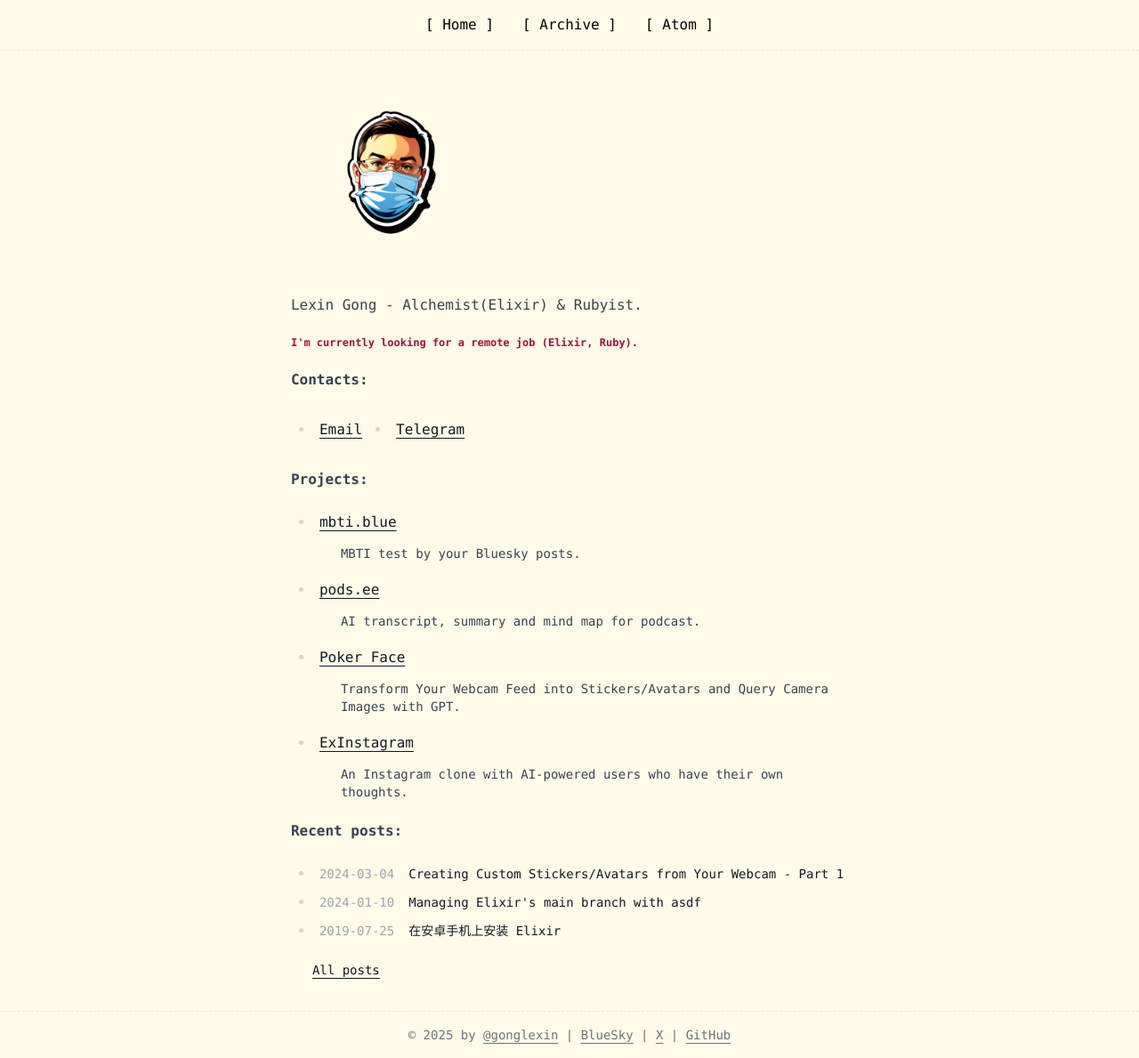
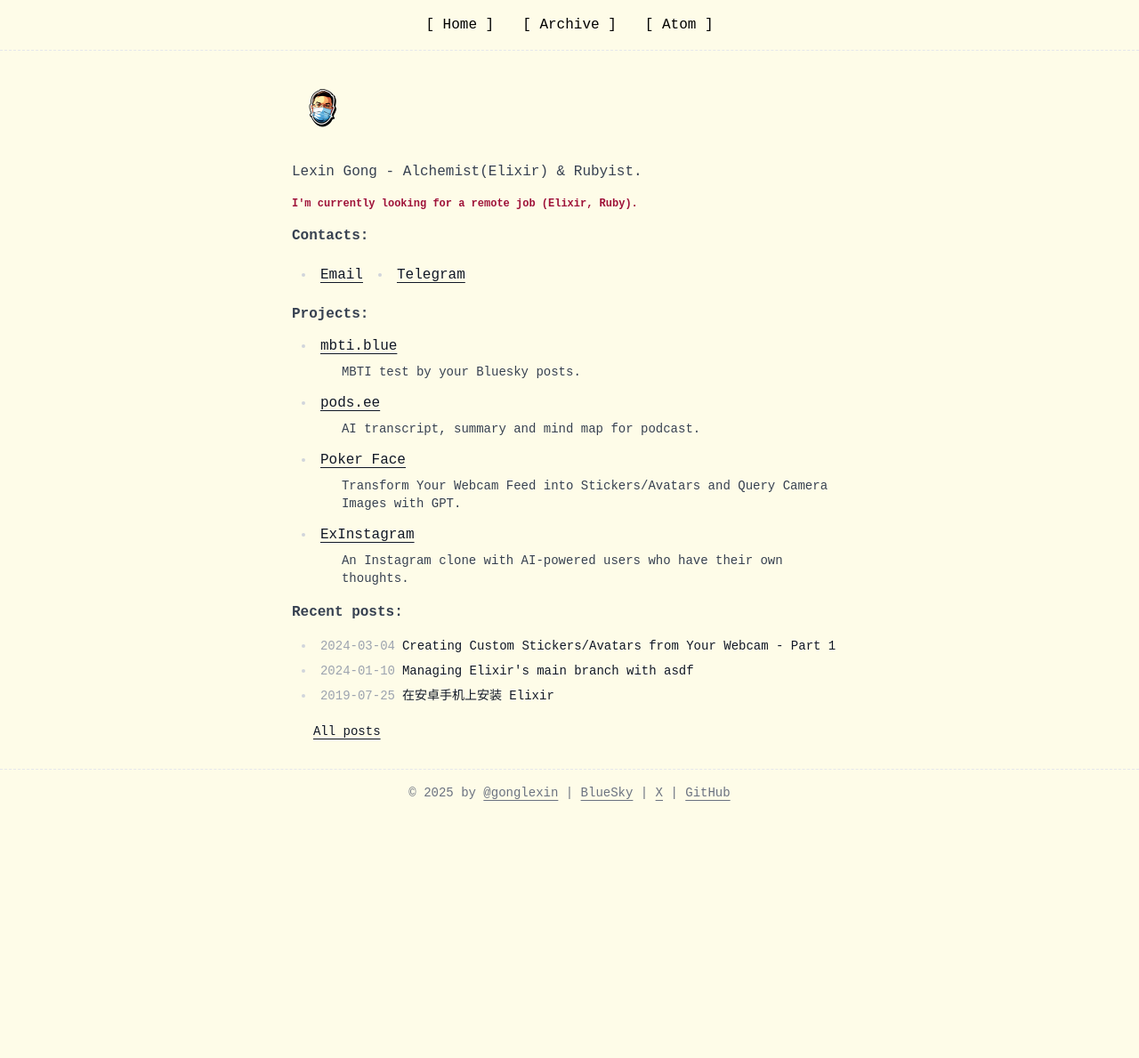
Before and after one commit to gonglexin/gonglexin.github.io, a Jekyll site: the page built from index.html, in a window 1280 px wide. Shown: the whole page at 89% size. Built offline with Jekyll 4.4.1, drawn with Linux system fonts in a browser that asks for light colours; nearby versions of some CDN libraries; some web fonts are replaced; after the commit the page ends 917 px from its top, so only the background shows below that.

Commit message:
:zap: Use 'M PLUS 1' font and some other style changes

```diff
--- a/_layouts/default.html
+++ b/_layouts/default.html
@@ -11,6 +11,9 @@
 
   <link rel="stylesheet" href="/assets/css/main.css" />
   <link rel="alternate" type="application/atom+xml" title="Lexin Gong" href="/atom.xml" />
+  <link rel="preconnect" href="https://fonts.googleapis.com">
+  <link rel="preconnect" href="https://fonts.gstatic.com" crossorigin>
+  <link href="https://fonts.googleapis.com/css2?family=M+PLUS+1+Code:wght@100..700&display=swap" rel="stylesheet" />
   <script src="https://cdn.tailwindcss.com?plugins=typography"></script>
   <script>
     tailwind.config = {
@@ -21,7 +24,7 @@
   </script>
 </head>
 
-<body class="bg-yellow-50 font-mono underline-offset-4">
+<body class="bg-yellow-50 underline-offset-4">
   {% include nav.html %}
 
   <main class="max-w-screen-md mx-auto p-8">{{ content }}</main>
--- a/archive.html
+++ b/archive.html
@@ -18,7 +18,7 @@
     {% endunless %}
 
     <li>
-      <time>{{ post.date | date:"%m-%d" }}</time>
+      <time class="text-gray-400">{{ post.date | date:"%m-%d" }}</time>
       <a class="hover:font-bold hover:underline hover:underline-offset-4" href="{{ post.url }}">{{ post.title }}</a>
     </li>
   {% endfor %}
--- a/assets/css/main.css
+++ b/assets/css/main.css
@@ -1,2 +1,3 @@
----
----
+body {
+  font-family: "M PLUS 1 Code", monospace, serif;
+}
--- a/index.html
+++ b/index.html
@@ -2,8 +2,8 @@
 layout: default
 ---
 
-<div id="about" class="prose mx-auto">
-  <img src="/assets/images/me.png" class="w-52" alt="me" />
+<div id="about" class="prose mx-auto leading-none">
+  <img src="/assets/images/me.png" class="w-16" alt="me" />
   <p>Lexin Gong - Alchemist(Elixir) & Rubyist.</p>
   <div class="text-xs font-bold text-rose-800 hover:uppercase">
     I'm currently looking for a remote job (Elixir, Ruby).
@@ -46,7 +46,7 @@
   <ul class="list-disc">
     {% for post in site.posts limit:3 %}
     <li>
-      <div class="flex items-start gap-x-4 text-sm">
+      <div class="flex items-start gap-x-2 text-sm">
         <time class="text-gray-400">{{ post.date | date:"%Y-%m-%d" }}</time>
         <a class="no-underline hover:font-bold hover:underline hover:underline-offset-4" href="{{ post.url }}">{{
           post.title }}</a>
```
